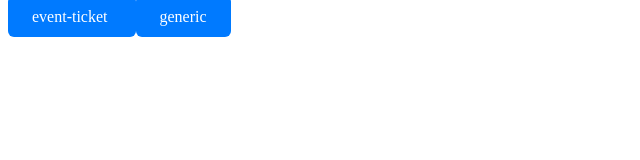
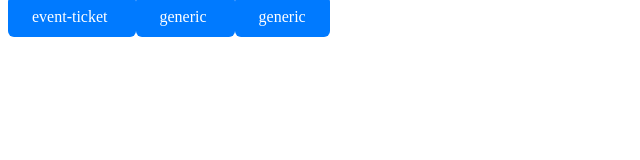
Before and after one commit to kadza/my-wallet-pass, a plain HTML site: page index.html in a window 1280 px wide. Shown: the whole page, without its empty margins (0-640 px from the left). Drawn offline with Linux system fonts and the light colour scheme.

Commit message:
adds generic-output

```diff
--- a/index.html
+++ b/index.html
@@ -30,5 +30,17 @@
     >
       generic
     </a>
+    <a
+      href="https://my-wallet-pass.pages.dev/generic-output.pkpass"
+      style="
+        padding: 12px 24px;
+        background: #007aff;
+        color: white;
+        text-decoration: none;
+        border-radius: 6px;
+      "
+    >
+      generic
+    </a>
   </body>
 </html>
```
Also changed, not shown: 1 other file.
